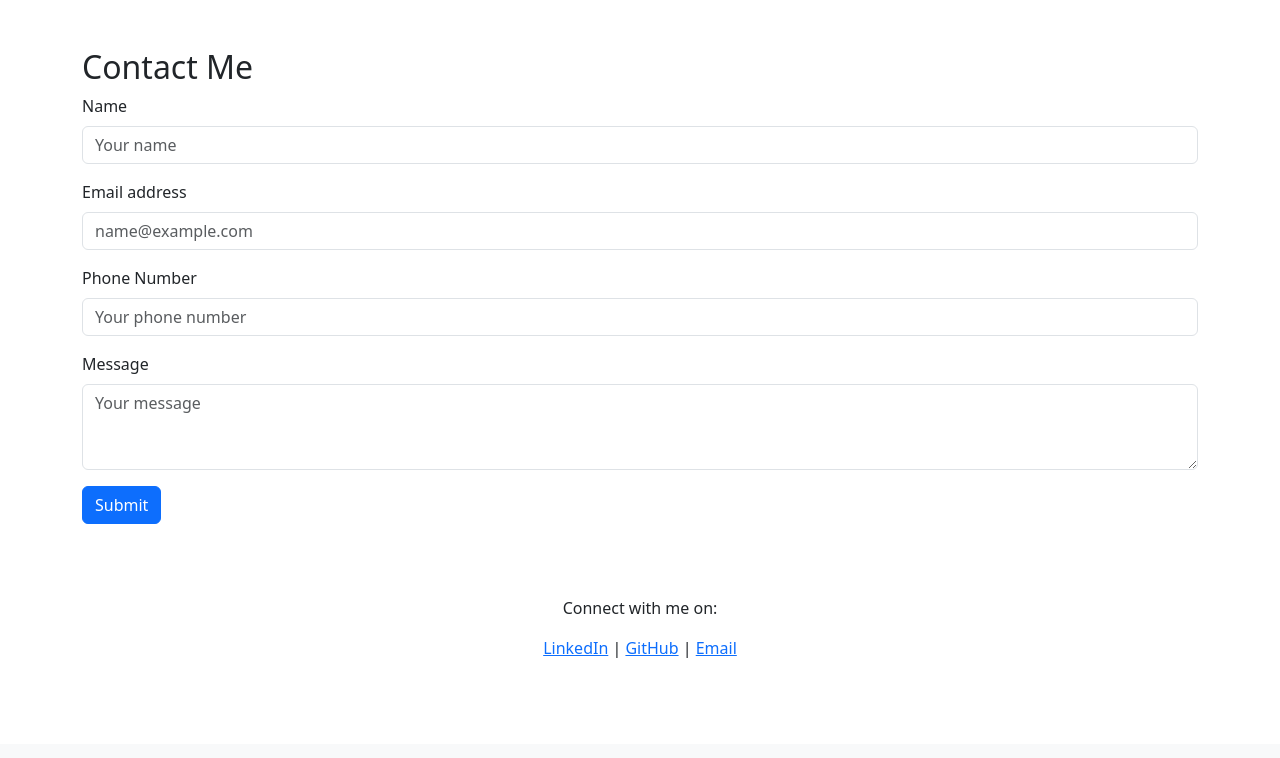
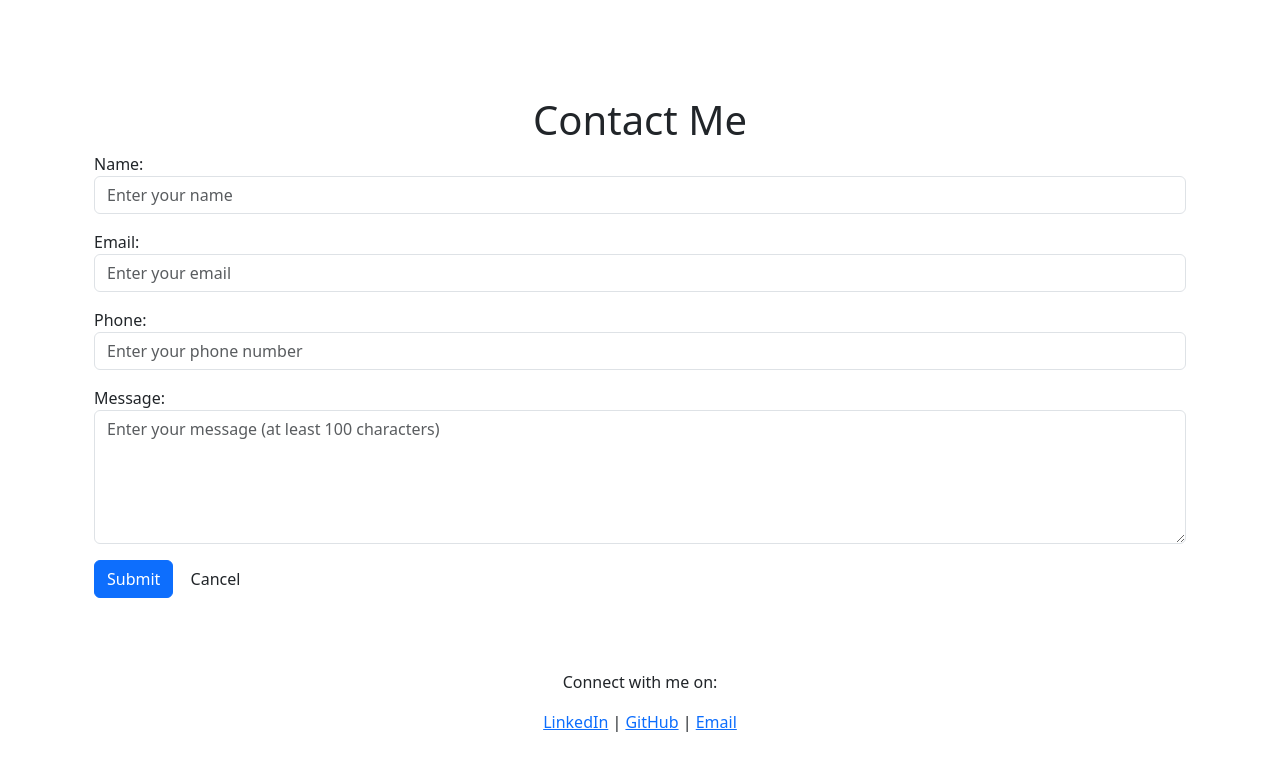
Before and after one commit to Mugobenjamin/Django-Web-Portfolio, a Django app: page /contact/ in a window 1280 px wide. Shown: the part 56-814 px from the top of the page. Before the commit the page ends 714 px from the top, so only its background shows below. Run offline with Django 5.2, Linux system fonts and the light colour scheme.

Commit message:
Modified readme

```diff
--- a/Portfolio/templates/portfolio/contact.html
+++ b/Portfolio/templates/portfolio/contact.html
@@ -29,27 +29,17 @@
 
     <!-- Contact Form Section -->
     <section class="container py-5">
-        <h2>Contact Me</h2>
-        <form method="post" action="{% url 'contact' %}">
-            {% csrf_token %}
-            <div class="mb-3">
-                <label for="name" class="form-label">Name</label>
-                <input type="text" class="form-control" id="name" name="name" placeholder="Your name" required>
-            </div>
-            <div class="mb-3">
-                <label for="email" class="form-label">Email address</label>
-                <input type="email" class="form-control" id="email" name="email" placeholder="name@example.com" required>
-            </div>
-            <div class="mb-3">
-                <label for="phone" class="form-label">Phone Number</label>
-                <input type="tel" class="form-control" id="phone" name="phone" placeholder="Your phone number" maxlength="10">
-            </div>
-            <div class="mb-3">
-                <label for="message" class="form-label">Message</label>
-                <textarea class="form-control" id="message" name="message" rows="3" placeholder="Your message" maxlength="100"></textarea>
-            </div>
-            <button type="submit" class="btn btn-primary">Submit</button>
-        </form>
+
+        <div class="container mt-5">
+            <h1 class="text-center">Contact Me</h1>
+            <form method="post" action="{% url 'contact' %}">
+                {% csrf_token %}
+                {{ form.as_p }}
+                <button type="submit" class="btn btn-primary">Submit</button>
+                <a href="{% url 'home' %}" class="btn btn-cancel">Cancel</a>
+            </form>
+        </div>
+
     </section>
 
     <!-- Success Modal -->
```
Also changed, not shown: ReadMe.md.
